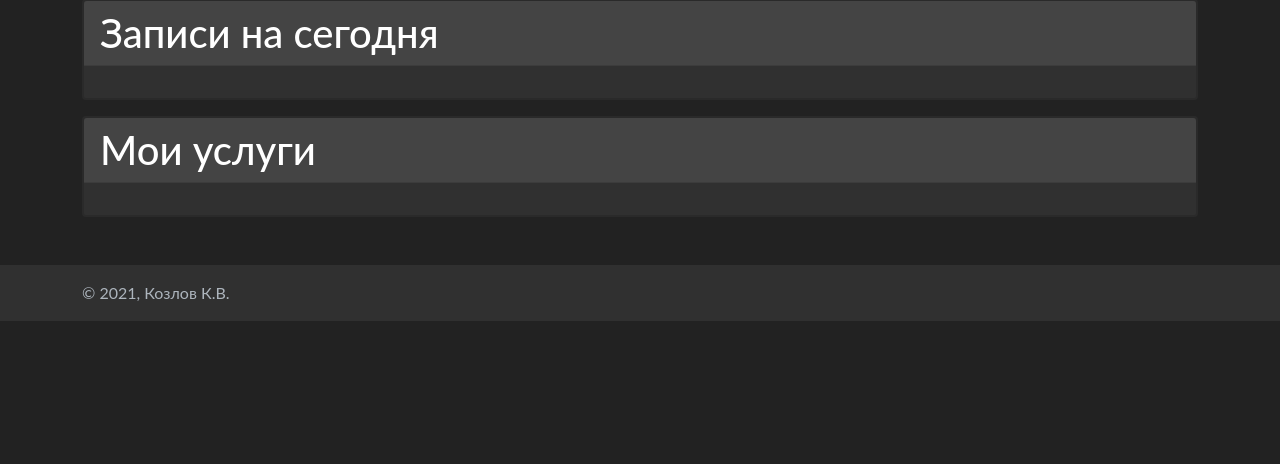
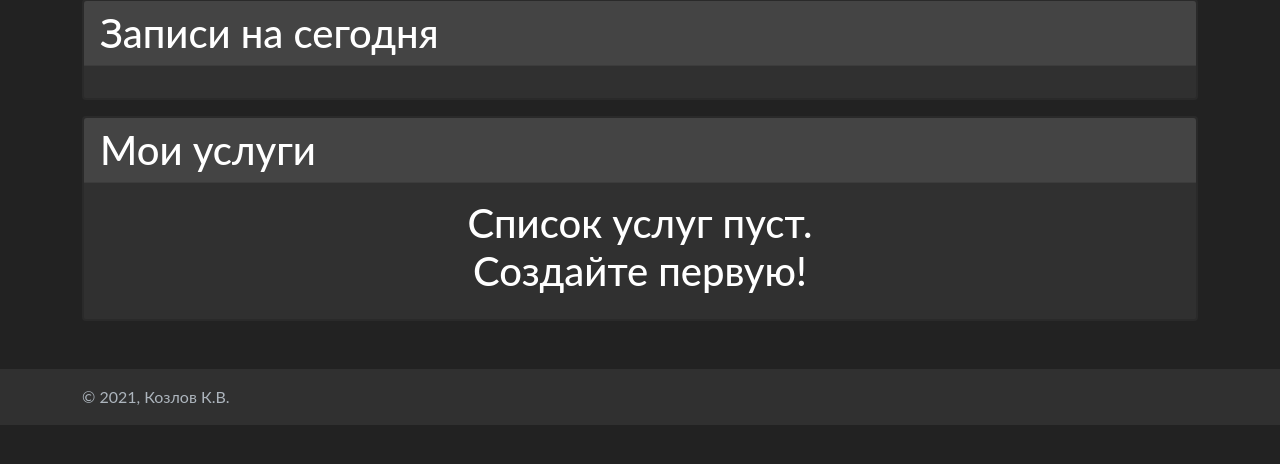
Before and after one commit to KozlovKV/clients-notebook, a Django app: page / in a window 1280 px wide. Shown: the part 203-667 px from the top of the page. Run offline with Django 3.2, Linux system fonts and the light colour scheme; the visitor is signed in with stand-in values (Sample User, id 1); data that the repository does not hold is empty; some libraries are stand-ins or nearby versions.

Commit message:
Added placeholder for empty lists, moved notes control under notes list on day page

```diff
--- a/apps/services_app/templates/base/notes_list.html
+++ b/apps/services_app/templates/base/notes_list.html
@@ -15,11 +15,19 @@
                             <div class="col">
                                 {% include 'base/one_note_card.html' %}
                             </div>
+                        {% empty %}
+                            <div class="col text-center h4">
+                                Список пуст
+                            </div>
                         {% endfor %}
                     </div>
                 </div>
             </div>
         </div>
         {% endif %}
+    {% empty %}
+        <div class="col text-center h3">
+            Список пуст
+        </div>
     {% endfor %}
 </div>
--- a/apps/services_app/templates/base/notes_list_in_list.html
+++ b/apps/services_app/templates/base/notes_list_in_list.html
@@ -17,5 +17,9 @@
             </div>
         </div>
         {% endif %}
+    {% empty %}
+        <div class="col text-center h3">
+            Список пуст
+        </div>
     {% endfor %}
 </div>
--- a/apps/services_app/templates/base/one_note_card.html
+++ b/apps/services_app/templates/base/one_note_card.html
@@ -80,8 +80,9 @@
                         <li class="list-group-item">
                             <form class="col" method="post" action="{{ note.get_delete_url }}">
                                 {% csrf_token %}
-                                <input class="btn btn-danger" type="submit" value="Удалить запись">
-                                <i class="bi bi-file-earmark-x"></i>
+                                <button class="btn btn-danger" type="submit">
+                                    Удалить запись <i class="bi bi-file-earmark-x"></i>
+                                </button>
                             </form>
                         </li>
                         {% if note.is_need_approve %}
--- a/apps/services_app/templates/base/services_list.html
+++ b/apps/services_app/templates/base/services_list.html
@@ -3,5 +3,9 @@
         <div class="col">
             {% include 'base/service_slim_card.html' %}
         </div>
+    {% empty %}
+        <div class="col text-center h2">
+            Список услуг пуст. Создайте первую!
+        </div>
     {% endfor %}
 </div>
--- a/apps/services_app/templates/one_service_day.html
+++ b/apps/services_app/templates/one_service_day.html
@@ -3,11 +3,11 @@
 
 {% block main_content %}
     {% include 'base/service_wide_card.html' %}
-    {% include 'base/notes_control.html' %}
     <div class="card mt-3 text-center border-3">
         <h2 class="card-header font-monospace">{{ date }}</h2>
         <div class="card-body">
             {% include 'base/notes_list.html' %}
         </div>
     </div>
+    {% include 'base/notes_control.html' %}
 {% endblock %}
```
Also changed, not shown: apps/services_app/templates/base/notes_control.html (+7 -1 lines).
